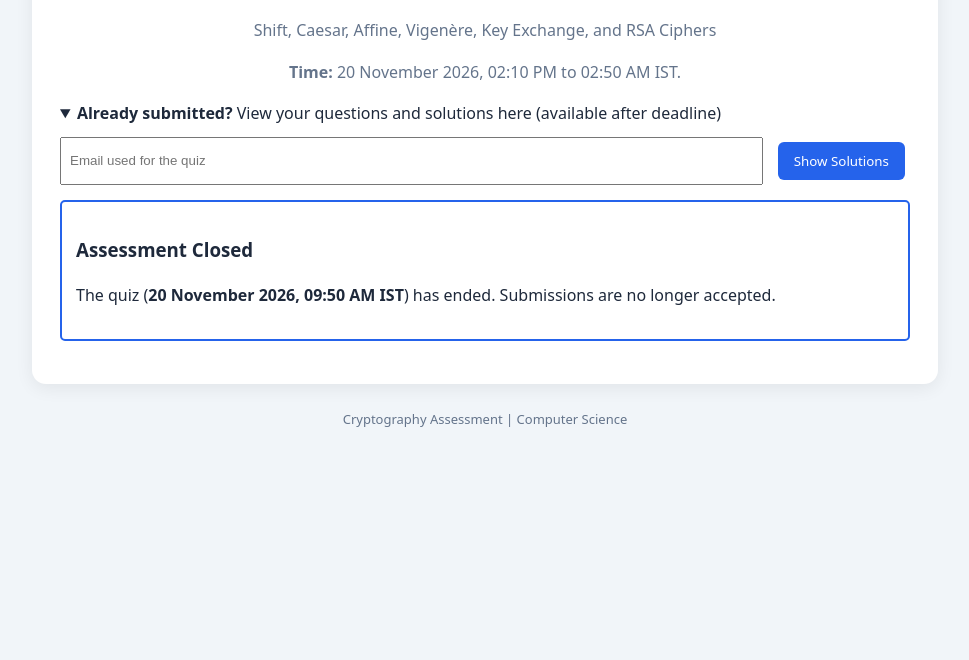
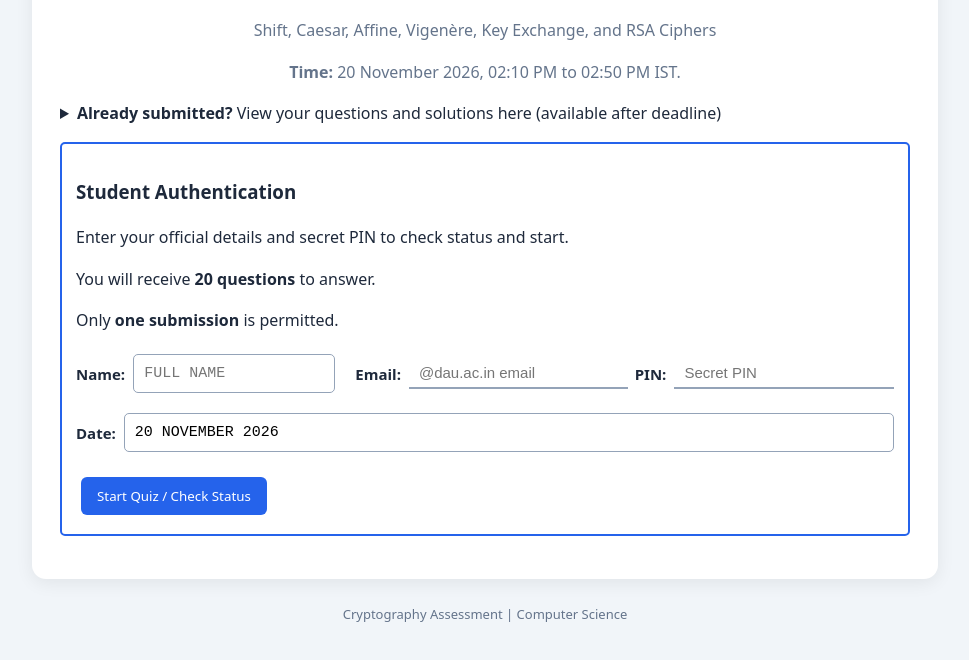
Before and after one commit to sksndeep/MTH1001, a plain HTML site: page Cryptography_Quiz.html in a window 1280 px wide. Shown: the part 124-784 px from the top of the page, without its empty margins (155-1124 px from the left). Drawn offline with nearby package versions, Linux system fonts and the light colour scheme.

Commit message:
Update Cryptography_Quiz.html

```diff
--- a/Cryptography_Quiz.html
+++ b/Cryptography_Quiz.html
@@ -10,20 +10,21 @@
 <script defer="" src="https://cdn.jsdelivr.net/npm/katex@0.16.8/dist/katex.min.js"></script>
 <script defer="" onload="renderMathInElement(document.body, {delimiters: [{left: '\\(', right: '\\)', display: false}, {left: '$$', right: '$$', display: true}]});" src="https://cdn.jsdelivr.net/npm/katex@0.16.8/dist/contrib/auto-render.min.js"></script>
 <style>
-    body { font-family: Georgia, serif; background: #f1f5f9; color: #1e293b; margin: 0; padding: 20px; line-height: 1.6; }
+    /* Disable text selection across the entire page except input fields */
+    body { font-family: Georgia, serif; background: #f1f5f9; color: #1e293b; margin: 0; padding: 20px; line-height: 1.6; user-select: none; -webkit-user-select: none; -moz-user-select: none; -ms-user-select: none; }
     .container { max-width: 850px; margin: auto; background: white; padding: 28px; border-radius: 14px; box-shadow: 0 4px 18px #00000012; }
     h1, h2 { color: #1d4ed8; font-family: system-ui, sans-serif; }
     h1 { text-align: center; }
     .subtitle { text-align: center; color: #64748b; font-family: system-ui, sans-serif; }
     .user-info-row { display: flex; flex-wrap: wrap; gap: 20px; margin: 20px 0; font-family: system-ui, sans-serif; font-size: 15px; }
     .user-info-field { display: flex; align-items: center; gap: 8px; flex: 1; min-width: 250px; }
-    .user-info-field input { flex: 1; padding: 6px 10px; border: none; border-bottom: 2px solid #94a3b8; background: transparent; font-size: 15px; outline: none; }
+    .user-info-field input { flex: 1; padding: 6px 10px; border: none; border-bottom: 2px solid #94a3b8; background: transparent; font-size: 15px; outline: none; user-select: text; -webkit-user-select: text; }
     .info { background: #eff6ff; padding: 14px; border-left: 4px solid #2563eb; border-radius: 5px; margin: 15px 0; font-family: system-ui, sans-serif; }
     .already-submitted-banner { background: #fef2f2; border-left: 4px solid #dc2626; color: #991b1b; padding: 16px; border-radius: 6px; margin: 16px 0; font-family: system-ui, sans-serif; }
     .question { border: 1px solid #e2e8f0; border-radius: 9px; padding: 15px; margin: 14px 0; display: none; }
     .question.correct { border-color: #86efac; }
     .question.incorrect { border-color: #fca5a5; }
-    input[type="text"] { padding: 10px; width: min(95%, 480px); border: 1px solid #94a3b8; border-radius: 5px; font-size: 15px; text-transform: uppercase; font-family: monospace; }
+    input[type="text"] { padding: 10px; width: min(95%, 480px); border: 1px solid #94a3b8; border-radius: 5px; font-size: 15px; text-transform: uppercase; font-family: monospace; user-select: text; -webkit-user-select: text; }
     button { background: #2563eb; color: white; padding: 10px 16px; border: none; border-radius: 6px; cursor: pointer; margin: 5px; font-family: system-ui, sans-serif; }
     button:hover { background: #1d4ed8; }
     button:disabled { background: #94a3b8; cursor: not-allowed; }
@@ -40,7 +41,7 @@
 <div class="container">
 <h1>Cryptography Quiz</h1>
 <p class="subtitle">Shift, Caesar, Affine, Vigenère, Key Exchange, and RSA Ciphers</p>
-<p class="subtitle"><strong>Time:</strong> 20 November 2026, 02:10 PM to 02:50 AM IST.</p>
+<p class="subtitle"><strong>Time:</strong> 20 November 2026, 02:10 PM to 02:50 PM IST.</p>
 
 <div id="already-submitted-box" class="already-submitted-banner" style="display:none;"></div>
 
@@ -303,8 +304,8 @@ const MAX_ALLOWED_SWITCHES = 2;
 let timerInterval = null;
 
 // Fixed Schedule: 20 November 2026, 09:10 AM to 09:50 AM IST (+05:30)
-const START_MS = new Date("2026-11-18T18:55:00+05:30").getTime();
-const DEADLINE_MS = new Date("2026-11-18T19:10:00+05:30").getTime();
+const START_MS = new Date("2026-11-20T09:10:00+05:30").getTime();
+const DEADLINE_MS = new Date("2026-11-20T09:50:00+05:30").getTime();
 const START_TEXT = "20 November 2026, 09:10 AM IST";
 const DEADLINE_TEXT = "20 November 2026, 09:50 AM IST";
 
@@ -317,6 +318,12 @@ const TOPIC_SECTIONS = [
     { name: "Diffie-Hellman Key Exchange", count: 2, qids: [78,79,80,81] },
     { name: "Cryptography Concepts", count: 3, qids: [62,63,64,65,66,67,68,69,70,71,72] }
 ];
+
+// Disable copy, cut, paste, and right-click context menu globally
+document.addEventListener("copy", function(e) { e.preventDefault(); alert("Copying questions is disabled during the assessment."); });
+document.addEventListener("cut", function(e) { e.preventDefault(); });
+document.addEventListener("paste", function(e) { e.preventDefault(); });
+document.addEventListener("contextmenu", function(e) { e.preventDefault(); });
 
 function shuffleArray(arr) {
     const copy = arr.slice();
@@ -377,14 +384,13 @@ function startTimer() {
 
         let m = Math.floor(timeLeftSeconds / 60);
         let s = timeLeftSeconds % 60;
-        banner.textContent = "Time Remaining: " + String(m).padStart(2,'0') + ":" + String(s).padStart(2,'0');
+        banner.textContent = "Time Remaining until 09:50 AM: " + String(m).padStart(2,'0') + ":" + String(s).padStart(2,'0');
     }
     updateCountdown();
     timerInterval = setInterval(updateCountdown, 1000);
 }
 
 function unlockQuiz() {
-    // 1. Check local cache first before network request
     const saved = savedResult();
     if (quizSubmitted || (saved && saved.submitted)) {
         alert("You have already submitted this quiz.");
@@ -398,7 +404,7 @@ function unlockQuiz() {
         return;
     }
     if (now >= DEADLINE_MS) {
-        alert("The quiz closed at " + DEADLINE_TEXT + ".");
+        alert("The assessment window closed at " + DEADLINE_TEXT + ".");
         return;
     }
 
@@ -420,7 +426,6 @@ function unlockQuiz() {
     window[cb] = function (result) {
         delete window[cb];
 
-        // 2. Pre-login server check for prior submission
         if (result && result.alreadySubmitted) {
             saveResult(email, result.token || "", []);
             alert("Our records show you have already submitted this quiz.");
@@ -719,7 +724,7 @@ function submitQuiz(isAuto = false) {
 
     const now = Date.now();
     if (now >= DEADLINE_MS) {
-        document.getElementById("login-gate").innerHTML = "<h3>Assessment Closed</h3><p>The quiz (<strong>" + DEADLINE_TEXT + "</strong>) has ended. Submissions are no longer accepted.</p>";
+        document.getElementById("login-gate").innerHTML = "<h3>Assessment Closed</h3><p>The assessment window (<strong>" + DEADLINE_TEXT + "</strong>) has ended. Submissions are no longer accepted.</p>";
         document.getElementById("returning").open = true;
     }
 })();
```
